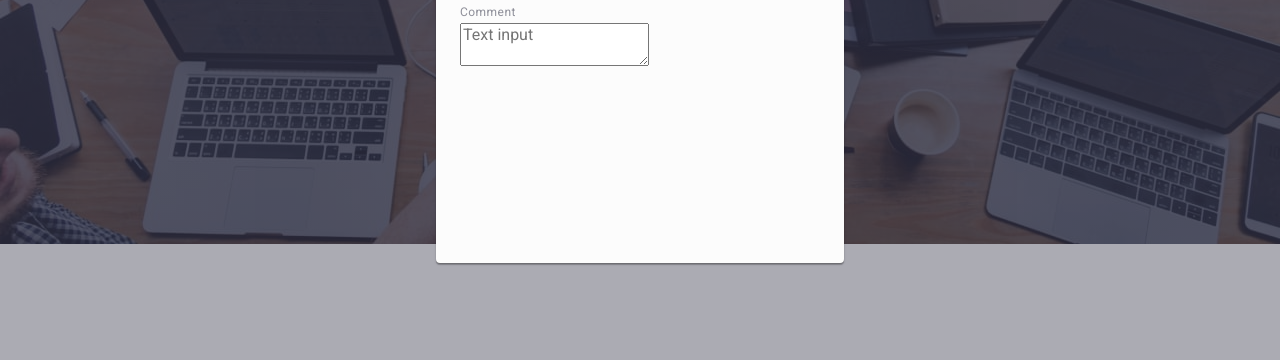
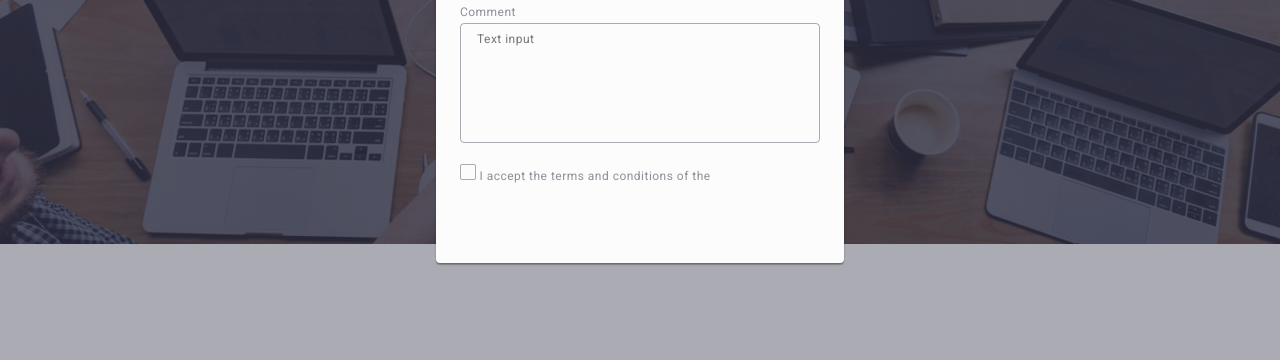
Before and after one commit to ElephantFrontend/goit-markup-hw-05, a plain HTML site: page index.html in a window 1280 px wide. Shown: the part 429-789 px from the top of the page. Drawn offline with nearby package versions, Linux system fonts and the light colour scheme.

Commit message:
made draft

```diff
--- a/css/styles.css
+++ b/css/styles.css
@@ -562,6 +562,53 @@ section ul li {
     border-color: #4D5AE5;
 }
 
-.modal-form-input:focus .icon {
+.modal-form-input:focus + .icon {
     fill: #4D5AE5;
 }
+
+.textarea-wrapper {
+    margin-bottom: 16px;
+}
+
+.modal-form-textarea {
+    width: 100%;
+    height: 120px;
+    border: 1px solid rgba(46, 47, 66, 0.4);
+    background-color: transparent;
+    outline: transparent;
+    padding: 8px 16px;
+    border-radius: 4px;
+    font-size: 12px;
+    line-height: 1.17;
+    letter-spacing: 0.04em;
+    color: rgba(46, 47, 66, 0.4);
+    resize: none;
+    transition: border-color 250ms cubic-bezier(0.4, 0, 0.2, 1);
+}
+
+.modal-form-textarea:focus {
+    border-color: #4D5AE5;
+}
+
+.accept-terms {
+    margin-bottom: 24px;
+}
+
+.modal-form-checkbox-label {
+    font-size: 12px;
+    line-height: 1.17;
+    letter-spacing: 0.04em;
+    color: #8e8f99;
+}
+
+.modal-form-checkbox {
+    display: inline-flex;
+    align-items: center;
+    justify-content: center;
+    fill: transparent;
+    width: 16px;
+    height: 16px;
+    border: 1px solid rgba(46, 47, 66, 0.4);
+    border-radius: 2px;
+    transition: background-color 250ms cubic-bezier(0.4, 0, 0.2, 1), border 250ms cubic-bezier(0.4, 0, 0.2, 1), fill 250ms cubic-bezier(0.4, 0, 0.2, 1);
+}
--- a/index.html
+++ b/index.html
@@ -493,12 +493,19 @@
                     </div>
                 </div>
 
-                <div class="modal-form-item">
-                    <label class="modal-form-label">Comment</label>
+                <div class="modal-form-item textarea-wrapper">
+                    <label class="modal-form-label" for="user-comments">Comment</label>
 
-                    <div class="modal-form-input-wrapper">
-                        <textarea placeholder="Text input"></textarea>
-                    </div>
+                    <textarea class="modal-form-textarea" id="user-comments" name="user-comment" placeholder="Text input"></textarea>
+                </div>
+
+                <div class="accept-terms">
+                    <input class="visually-hidden" id="user-privacy" name="user-privacy" type="checkbox" value="true">
+
+                    <label class="modal-form-checkbox-label" for="user-privacy">
+                        <span class="modal-form-checkbox"></span>
+                        I accept the terms and conditions of the
+                    </label>
                 </div>
             </form>
         </div>
```
